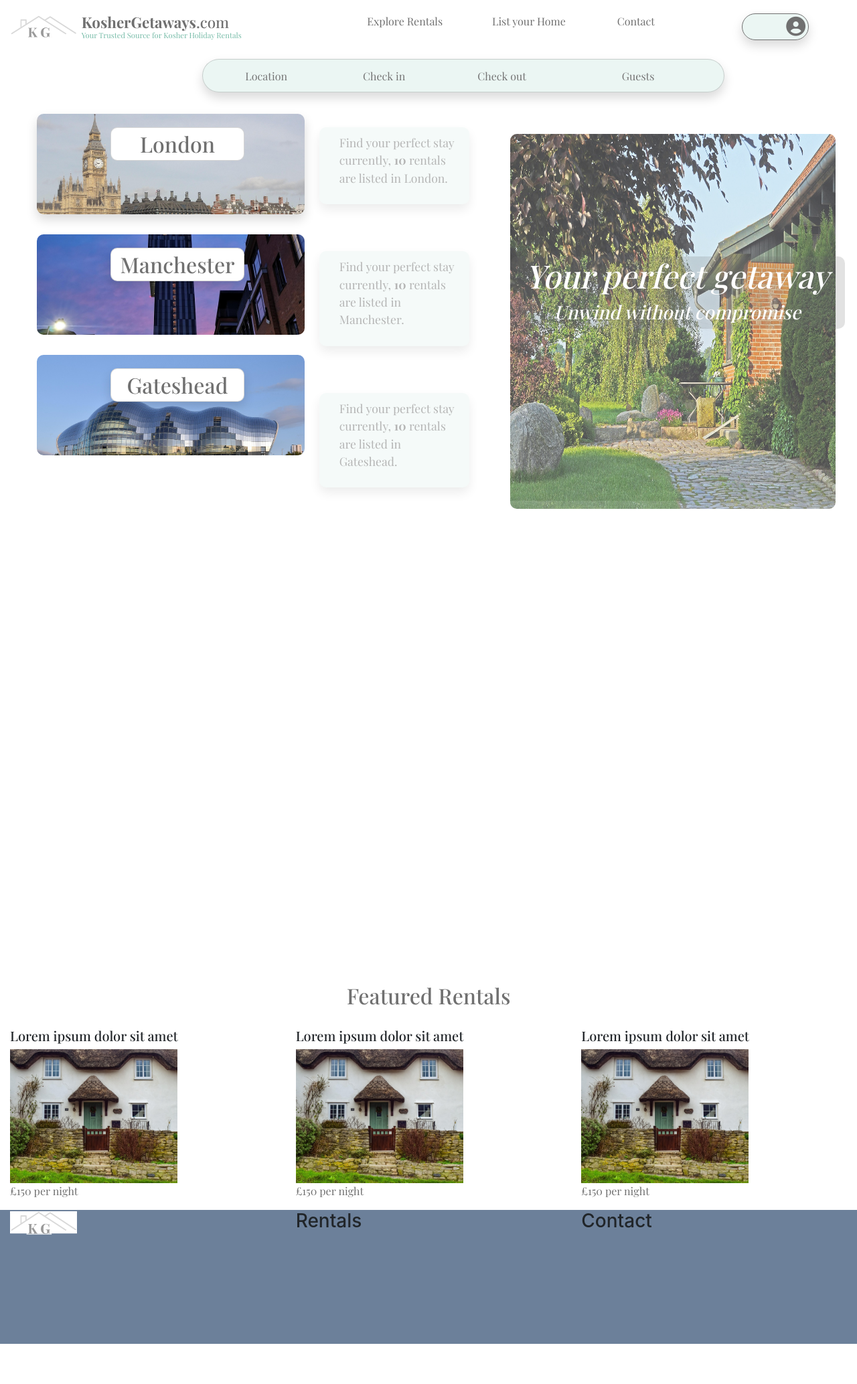
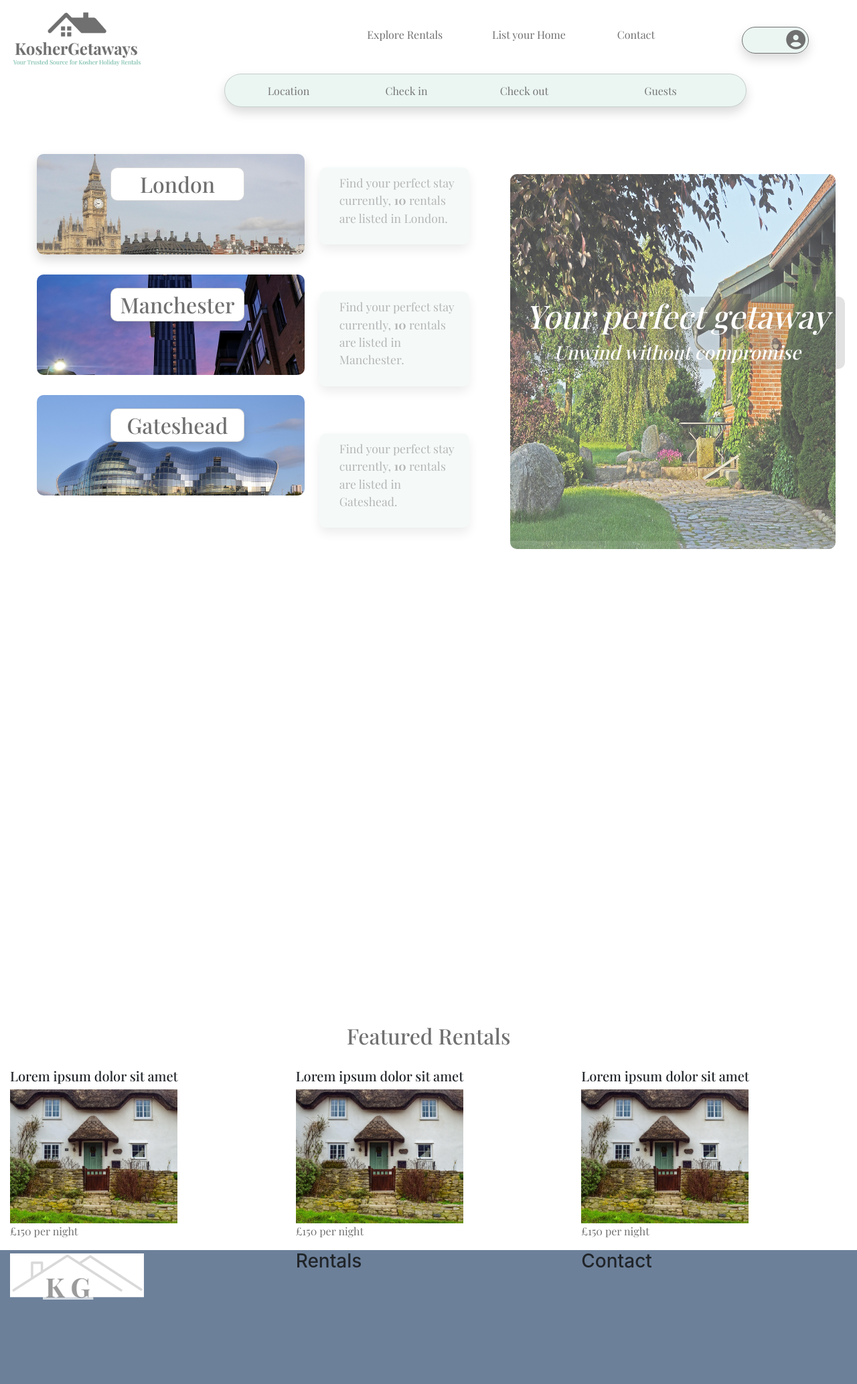
Before and after one commit to e-h-dev/kosher-gataways, a Django app: template kosher_getaways/home/templates/home/index.html in a window 1280 px wide. Shown: the whole page at 67% size. Before the commit the page ends 2007 px from the top, so only its background shows below. Run offline with Django 5.2, Linux system fonts and the light colour scheme; the template is opened without the code that fills it: most values are stand-ins (such as "Sample title", 1, 10 or a date in 2020); some libraries are stand-ins or nearby versions; some web fonts are replaced.

Commit message:
Update logo and filter area

```diff
--- a/kosher_getaways/home/templates/home/index.html
+++ b/kosher_getaways/home/templates/home/index.html
@@ -22,8 +22,9 @@
 {% endblock %}
 {% block content%}
 <section>
-    <div class="container-fluid home-landing">
-        <div class="row">
+    <div class="container-fluid">
+        <!-- <div class="home-landing"> -->
+        <div class="row home-landing">
             <div class="col-4">
                 <div class="row">
                     <div class="col-12">
@@ -84,6 +85,7 @@
                 <img src="{% static 'media/map.png' %}" alt="" class="map-img" id="map-image">
                 <img src="{% static 'media/location-pin.png' %}" alt="" class="location-pin" id="location-pin">
             </div>
+        <!-- </div> -->
         </div>
     </div>
 </section>
@@ -92,7 +94,7 @@
 </section> -->
 <section>
         <div class="picture-trans"></div>
-        <img src="/static/media/center_fixed_image.jpg" alt="" class="center-image">
+        <img src="/static/media/center_fixed_image_main.jpg" alt="" class="center-image">
 </section>
 <section>
     <div class="featured-rentals">
--- a/kosher_getaways/static/css/base.css
+++ b/kosher_getaways/static/css/base.css
@@ -28,9 +28,9 @@ a:hover{
 
 .logo{
   position:relative;
-  bottom:40px;
+  bottom:20px;
   z-index:1;
-  width:100px;
+  width:200px;
   height:120px;
   object-fit: contain;
   }
@@ -58,6 +58,10 @@ header{
     color:var(--main-text-color);
     font-family: var(--main-font);
    }
+
+.upper-nav{
+  margin-top: 20px;
+}
 
 .sign-in-box{
     background-color:var(--main-background-color);
@@ -162,7 +166,7 @@ footer{
 .home-landing{
   background-color: #fff;
   position:relative;
-  z-index: -1;
+  z-index: -2;
 }
 
 .location-date-number-filter{
@@ -174,9 +178,9 @@ footer{
   border: solid rgba(112, 112, 112, 0.3) 0.3px;
   cursor: pointer;
   position: relative;
-  top:0;
+  bottom:40px;
   z-index: 3;
-  left:180px;
+  left:320px;
 }
 
 
@@ -222,7 +226,7 @@ input::-webkit-inner-spin-button {
   text-align: center;
   border-radius: 10px;
   position: relative;
-  z-index: 1;
+  z-index: 99999999999999999!;
   display: block;
 }
 
@@ -395,7 +399,7 @@ input::-webkit-inner-spin-button {
   position: fixed;
   top:0;
   left:2.5%;
-  z-index: -2;
+  z-index: -3;
   background-attachment:fixed;
   background-size: cover;
   background-repeat: no-repeat;
--- a/kosher_getaways/templates/base.html
+++ b/kosher_getaways/templates/base.html
@@ -29,17 +29,18 @@
         <nav>
             <div class="container-fluid">
                 <div class="row bottom-bar">
-                    <div class="col-1">
+                    <div class="col-5">
                         <a href="">
-                            <img src="{% static 'media/logo_2.png' %}" alt="logo" class="logo">
+                            <img src="{% static 'media/logo_3.png' %}" alt="logo" class="logo">
                         </a>
-                    </div>
-                    <div class="col-4 title_filter">
-                        <h1><strong>KosherGetaways</strong>.com</h1>
-                        <p class="tagline">Your Trusted Source for Kosher Holiday Rentals</p>
                         {% block base_filter %}
                         {% endblock %}
                     </div>
+                    <!-- <div class="col-4 title_filter">
+                        <h1><strong>KosherGetaways</strong>.com</h1>
+                        <p class="tagline">Your Trusted Source for Kosher Holiday Rentals</p>
+
+                    </div> -->
                     <div class="col-7">
                         <div class="row upper-nav">
                             <div class="col-3"><a href="">Explore Rentals</a></div>
```
Also changed, not shown: kosher_getaways/static/media/center_fixed_image.jpg, kosher_getaways/static/media/center_fixed_image_main.jpg (added), kosher_getaways/static/media/logo_3.png (added).
